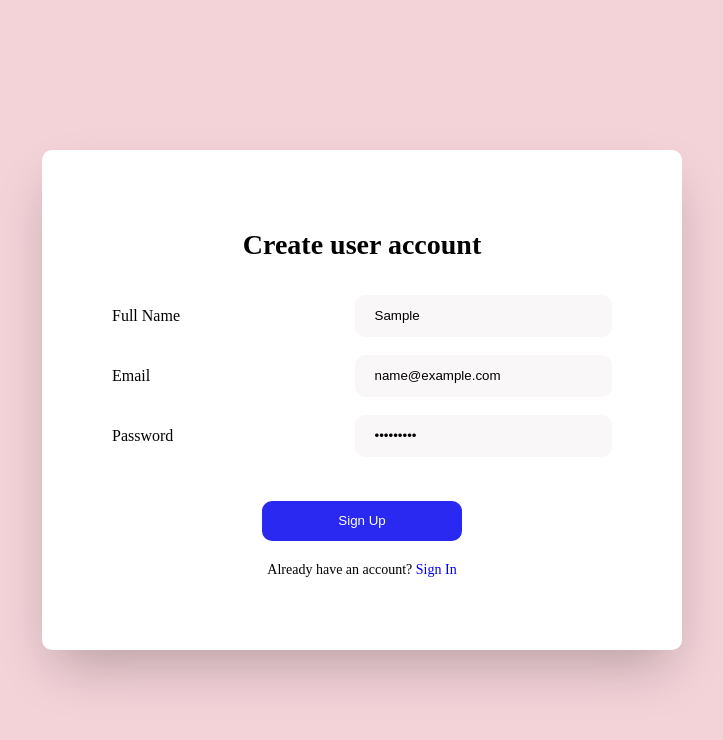
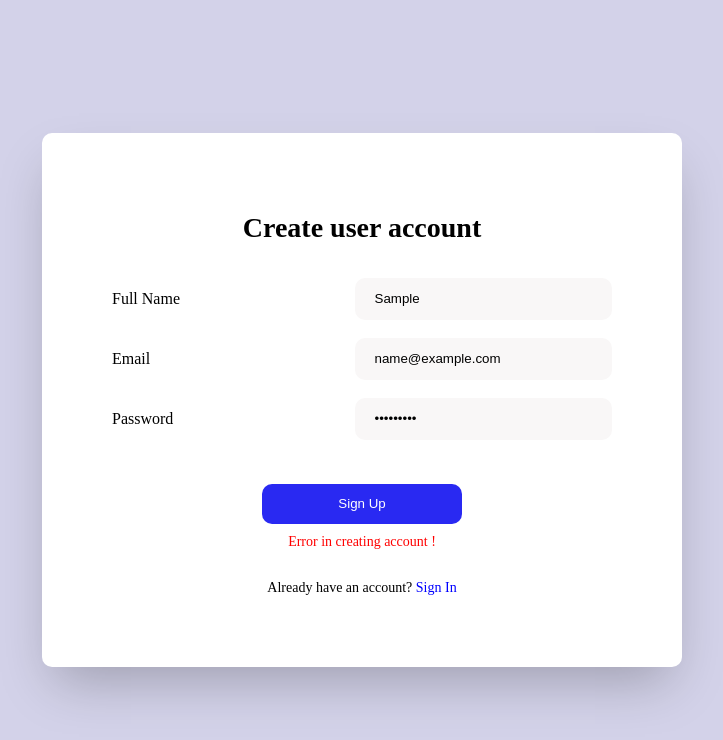
Before and after one commit to yashverma03/ecommerce, a React (Vite) app in the folder client/: page /sign-up in a window 1280 px wide. Both pictures are taken after typing "Sample", "name@example.com", "Sample123" into the empty fields and a click on the button "Sign Up". Shown: the top 740 px of the page, without its empty margins (278-1001 px from the left). Built offline with nearby package versions, Linux system fonts and the light colour scheme; no server answers.

Commit message:
feat: add API to SignUp

```diff
--- a/client/src/App.tsx
+++ b/client/src/App.tsx
@@ -1,13 +1,17 @@
+import { QueryClientProvider } from '@tanstack/react-query';
 import { BrowserRouter, Routes, Route } from 'react-router-dom';
 import SignUp from './components/SignUp/SignUp';
+import { queryClient } from './utils/api';
 
 const App = () => {
   return (
-    <BrowserRouter>
-      <Routes>
-        <Route path='/sign-up' element={<SignUp />} />
-      </Routes>
-    </BrowserRouter>
+    <QueryClientProvider client={queryClient}>
+      <BrowserRouter>
+        <Routes>
+          <Route path='/sign-up' element={<SignUp />} />
+        </Routes>
+      </BrowserRouter>
+    </QueryClientProvider>
   );
 };
 
--- a/client/src/components/SignUp/SignUp.module.css
+++ b/client/src/components/SignUp/SignUp.module.css
@@ -4,7 +4,7 @@
   flex
   justify-center
   items-center
-  bg-[#f3d2d8];
+  bg-[#d3d2e9];
 }
 
 .container {
@@ -65,18 +65,6 @@
   focus:bg-[#e2dfdf];
 }
 
-.subtitle {
-  @apply font-[500]
-  text-[14px]
-  text-center;
-}
-
-.link {
-  @apply no-underline
-  text-[blue]
-  hover:underline;
-}
-
 .button {
   @apply w-[200px]
   h-[40px]
@@ -85,7 +73,26 @@
   bg-[#2929f2]
   text-[white]
   mt-[30px]
-  mb-[10px]
   cursor-pointer
   hover:bg-[darkblue];
 }
+
+.error {
+  @apply text-[red]
+  text-[14px]
+  text-center
+  m-0;
+}
+
+.subtitle {
+  @apply font-[500]
+  text-[14px]
+  text-center
+  mt-[30px];
+}
+
+.link {
+  @apply no-underline
+  text-[blue]
+  hover:underline;
+}
--- a/client/src/components/SignUp/SignUp.tsx
+++ b/client/src/components/SignUp/SignUp.tsx
@@ -1,20 +1,44 @@
 import { useState } from 'react';
 import { Link } from 'react-router-dom';
+import { useMutation } from '@tanstack/react-query';
 import styles from './SignUp.module.css';
+import api from '../../utils/api';
 
 const SignUp = () => {
   const initialFormData = {
     name: '',
     email: '',
     password: '',
-    confirmPassword: ''
+    type: 'customer' as 'customer' | 'seller'
   };
 
   const [formData, setFormData] = useState(initialFormData);
 
+  const postFormData = async (formData: typeof initialFormData) => {
+    try {
+      const response = await api({
+        method: 'post',
+        url: 'sign-up',
+        data: formData
+      });
+
+      return response?.data;
+    } catch (error) {
+      console.error('error in postFormData: ', error);
+    }
+  };
+
+  const { mutate, data, isSuccess } = useMutation({
+    mutationFn: postFormData
+  });
+
+  const handleOnSubmit = (event: React.FormEvent<HTMLFormElement>) => {
+    event.preventDefault();
+    mutate(formData);
+  };
+
   const handleOnChange = (event: React.ChangeEvent<HTMLInputElement>) => {
     const { id, value } = event.target;
-
     setFormData((prevFormData) => ({ ...prevFormData, [id]: value }));
   };
 
@@ -57,10 +81,8 @@ const SignUp = () => {
     });
   };
 
-  const handleOnSubmit = (event: React.FormEvent<HTMLFormElement>) => {
-    event.preventDefault();
-
-    console.log(formData);
+  const getError = () => {
+    return isSuccess && !data && <p className={styles.error}>Error in creating account !</p>;
   };
 
   return (
@@ -71,6 +93,7 @@ const SignUp = () => {
         <form className={styles.form} onSubmit={handleOnSubmit}>
           {getInputs()}
           <button className={styles.button}>Sign Up</button>
+          {getError()}
         </form>
 
         <h2 className={styles.subtitle}>
```
